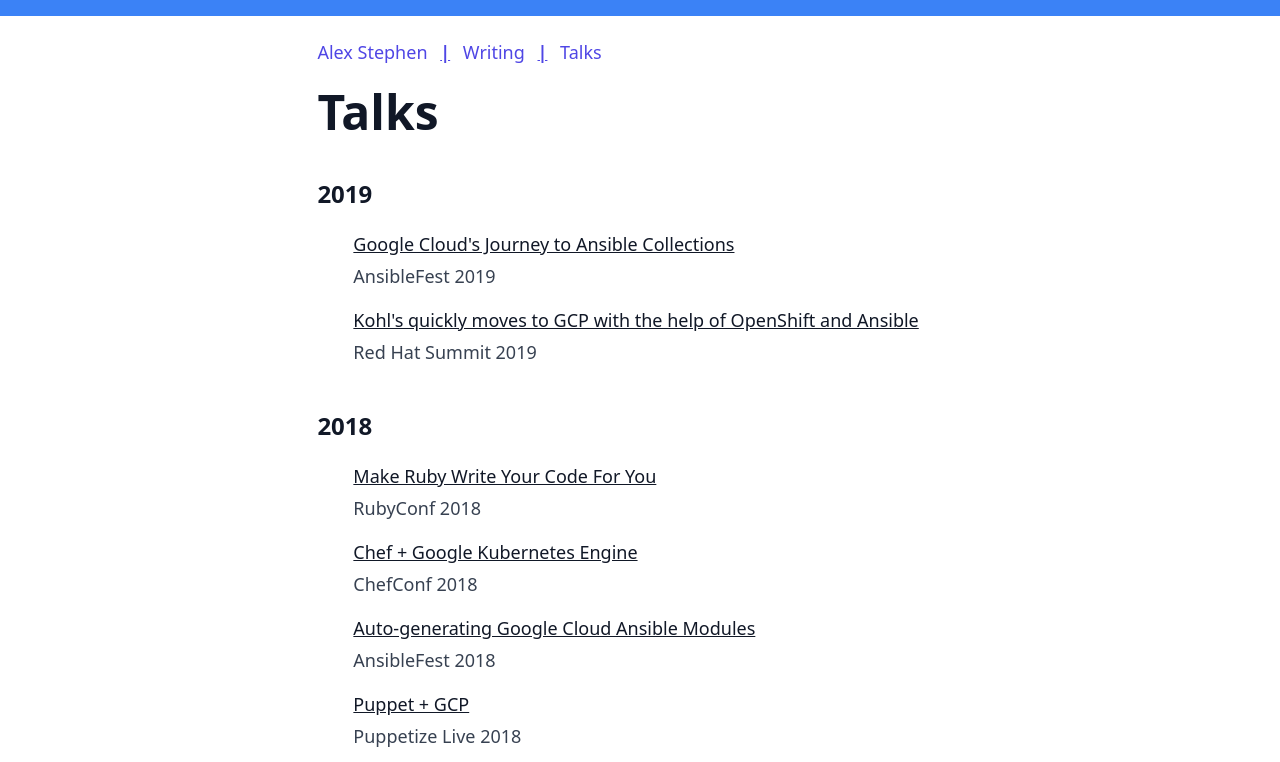
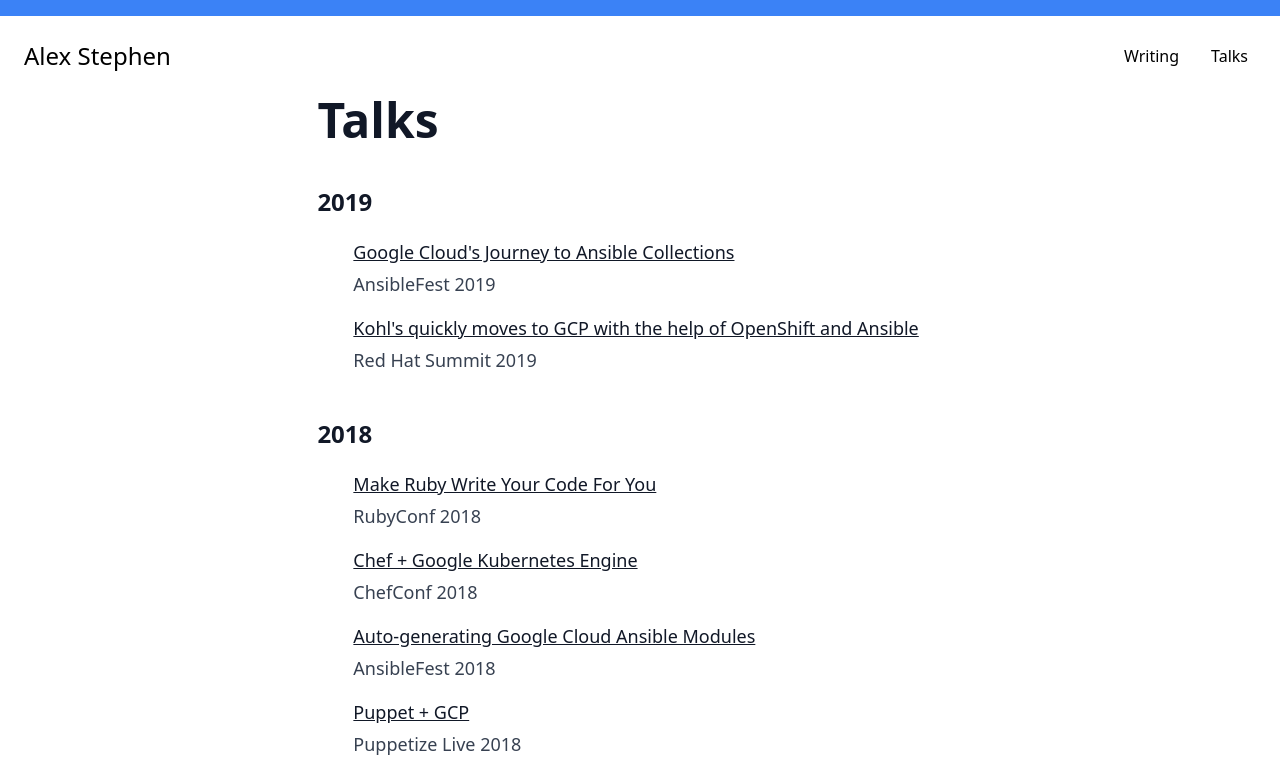
Before and after one commit to rambleraptor/rambleraptor.github.io, an Astro site: page /talks in a window 1280 px wide. Shown: the top 762 px of the page. Built offline with nearby package versions, Linux system fonts and the light colour scheme; Astro itself is replaced by a stand-in of ours.

Commit message:
navbar changes

```diff
--- a/src/components/Navbar.astro
+++ b/src/components/Navbar.astro
@@ -1,17 +1,18 @@
 ---
+---
+<nav
+  class="container relative flex flex-wrap justify-between gap-4 p-6 md:mx-auto justify-between"
+>
+  <a class="text-2xl font-extrabold capitalize" href="/">Alex Stephen</a>
 
----
-
-<nav
-  class="container prose prose-lg prose-indigo mx-auto pb-5 pl-3 pt-5 prose-a:font-semibold"
->
-  <a class="mr-2" href="/">Alex Stephen</a>
-
-  <a class="mr-2">|</a>
+  <ul class="w-auto p-0 relative flex flex-row items-center gap-6">
+    <li>
         <a class="mr-2" href="/writing">Writing</a>
-
-  <a class="mr-2">|</a>
+    </li>
+    <li>
         <a class="mr-2" href="/talks">Talks</a>
+    </li>
+  </ul>
 </nav>
 
 <style>
```
Lines whose indentation alone changed are shown as unchanged.
